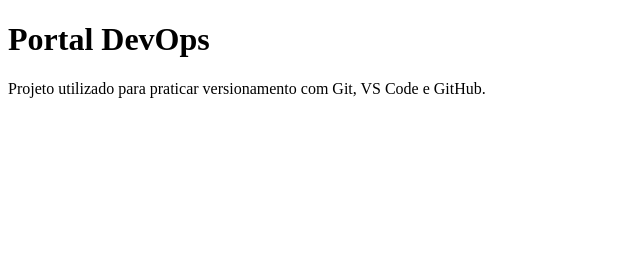
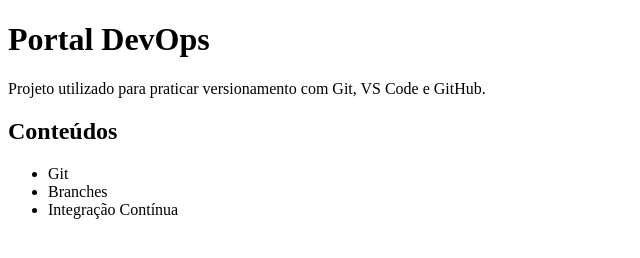
Before and after one commit to thalesfreitasd-cmyk/atividade-git-branches, a plain HTML site: page index.html in a window 1280 px wide. Shown: the whole page, without its empty margins (0-640 px from the left). Drawn offline with Linux system fonts and the light colour scheme.

Commit message:
feat: adiciona lista de conteudos

```diff
--- a/index.html
+++ b/index.html
@@ -4,11 +4,18 @@
     <meta charset="UTF-8">
     <title>Portal DevOps</title>
 </head>
+
 <body>
     <h1>Portal DevOps</h1>
     <p>
         Projeto utilizado para praticar versionamento
         com Git, VS Code e GitHub.
     </p>
+    <h2>Conteúdos</h2>
+    <ul>
+        <li>Git</li>
+        <li>Branches</li>
+        <li>Integração Contínua</li>
+    </ul>
 </body>
 </html>
```
